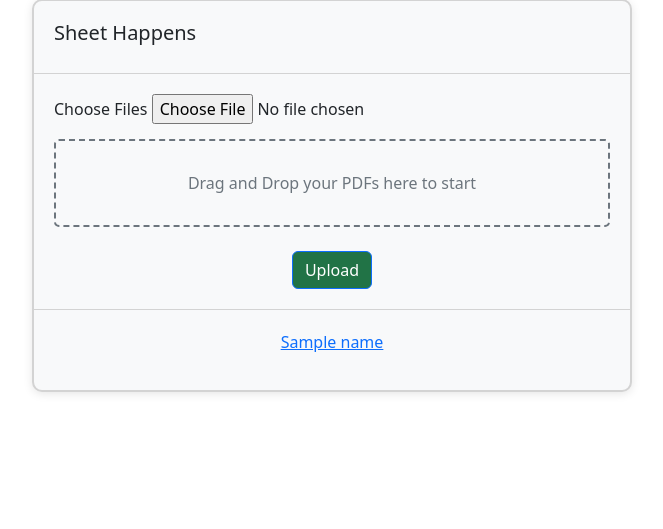
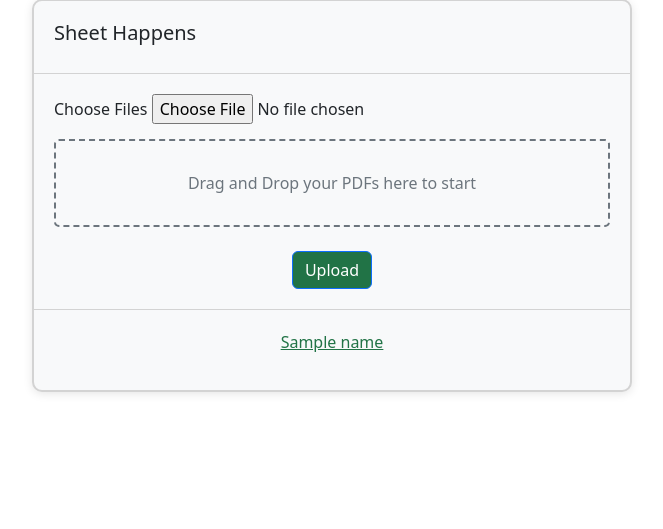
Before and after one commit to carballo91/PDFtoXLSX, a Django app: template pdf_to_excel/templates/upload.html in a window 1280 px wide. Shown: the part 31-560 px from the top of the page, without its empty margins (308-971 px from the left). Run offline with Django 5.2, Linux system fonts and the light colour scheme; tables that the repository leaves empty hold one stand-in row (values such as "Sample post"); the template is opened without the code that fills it: values that come from a table or form of the project are taken from there, most other values are stand-ins (such as "Sample title", 1, 10 or a date in 2020); some libraries are stand-ins or nearby versions.

Commit message:
Update upload.html

```diff
--- a/pdf_to_excel/templates/upload.html
+++ b/pdf_to_excel/templates/upload.html
@@ -64,7 +64,7 @@
         button {
             background-color: #217346 !important;
         }
-        #download a {
+        .download a {
             color: #217346
         }
     </style>
```
